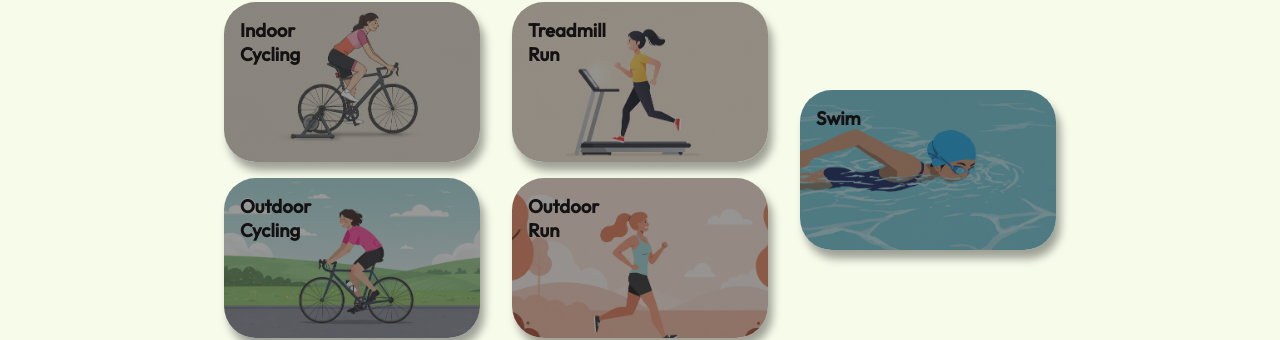
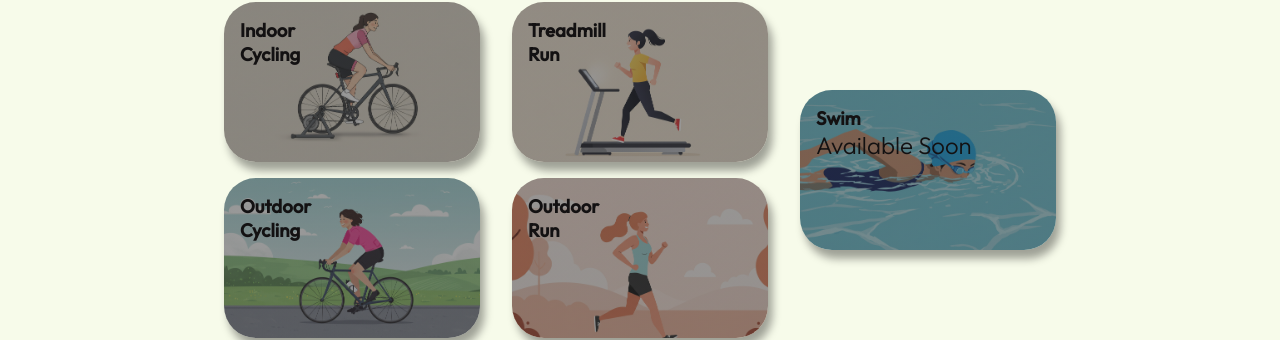
Before and after one commit to pavansandhu/activeAI-client, a React (Vite) app: page /select-workout in a window 1280 px wide. Shown: the part 262-602 px from the top of the page. Built offline with nearby package versions, Linux system fonts and the light colour scheme.

Commit message:
disable swim functionality

```diff
--- a/src/components/ExerciseTypeCards/ExerciseTypeCards.jsx
+++ b/src/components/ExerciseTypeCards/ExerciseTypeCards.jsx
@@ -36,10 +36,11 @@ function ExerciseTypeCards({ handleCardClick, selectedOption }) {
         </article>
         <article className="exerciseType__swim">
           <div
-            onClick={() => handleCardClick("swim")}
+            // onClick={() => handleCardClick("swim")}
             className="exerciseType__container exerciseType__container--swim"
           >
             <h3 className="exerciseType__headerText">Swim</h3>
+            <h2 className="exerciseType__Future-text">Available Soon</h2>
           </div>
         </article>
       </section>
--- a/src/components/ExerciseTypeCards/ExerciseTypeCards.scss
+++ b/src/components/ExerciseTypeCards/ExerciseTypeCards.scss
@@ -87,19 +87,32 @@
       url(../../assets/images/outsiderun.jpg);
   }
   &--swim {
+    cursor: not-allowed;
     background-image: linear-gradient(
         rgba(50, 50, 50, 0.5),
         rgba(50, 50, 50, 0.5)
       ),
       url(../../assets/images/swim.jpg);
   }
-  &--swim:hover {
-    background-image: linear-gradient(rgba(50, 50, 50, 0), rgba(50, 50, 50, 0)),
-      url(../../assets/images/swim.jpg);
-  }
+  // &--swim:hover {
+  //   background-image: linear-gradient(rgba(50, 50, 50, 0), rgba(50, 50, 50, 0)),
+  //     url(../../assets/images/swim.jpg);
+  // }
 }
 
 .exerciseType__headerText {
   color: $primary-text;
   width: 25%;
 }
+// .exerciseType__text-swim {
+//   display: hidden;
+// }
+// .exerciseType__text-swim:hover {
+//   display: block;
+// }
+
+.exerciseType__Future-text {
+  color: $primary-text;
+  font-family: "Outfit";
+  font-weight: 300;
+}
```
